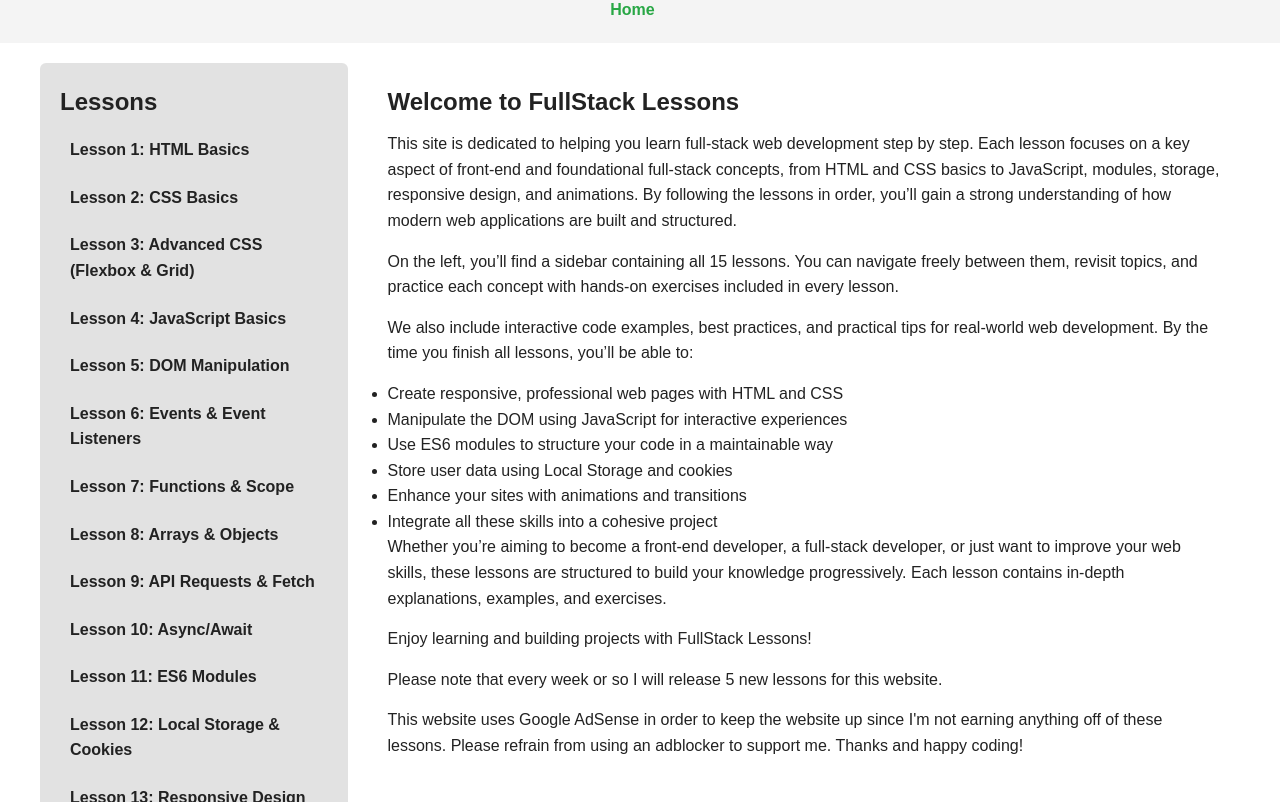
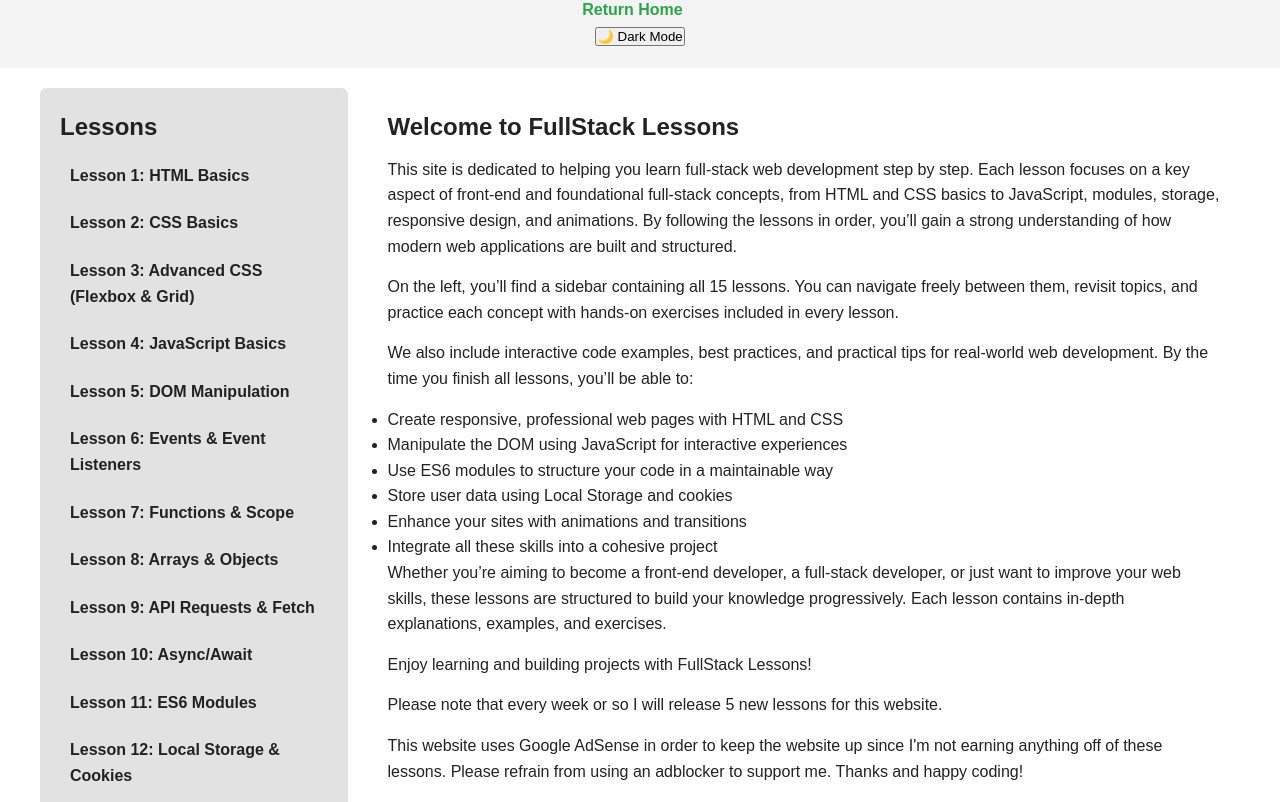
Before and after one commit to SVGlight/svglight.github.io, a plain HTML site: page index.html in a window 1280 px wide. Shown: the part 79-881 px from the top of the page. Drawn offline with Linux system fonts and the light colour scheme.

Commit message:
Update index.html

```diff
--- a/index.html
+++ b/index.html
@@ -17,8 +17,9 @@
   <header>
     <h1>FullStack Lessons</h1>
     <nav>
-      <a href="#">Home</a>
+      <a href="#">Return Home</a>
     </nav>
+    <button id="toggle-dark">🌙 Dark Mode</button>
   </header>
 
   <div class="container">
```
